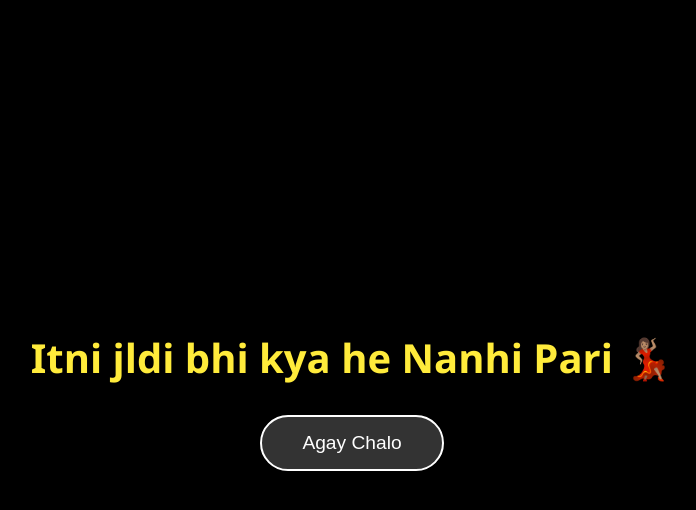
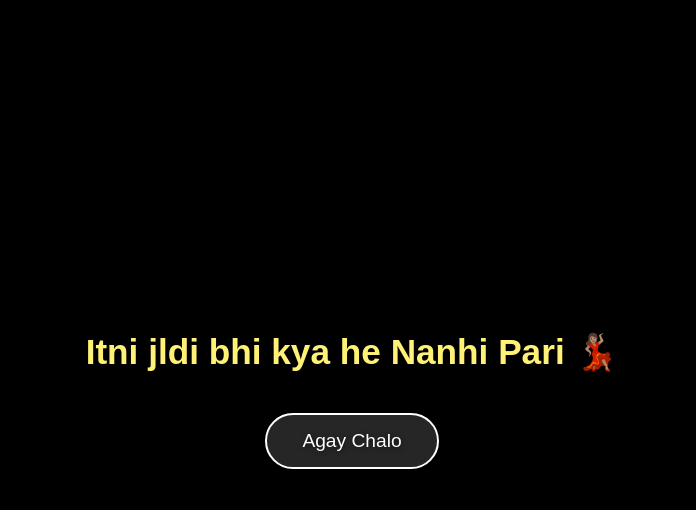
Before and after one commit to ashkum9626-lgtm/Surprise-, a plain HTML site: page index.html in a window 1280 px wide. Both pictures are taken after a click on the button "Tap Here". Shown: the whole page, without its empty margins (288-984 px from the left). Drawn offline with Linux system fonts and the light colour scheme.

Commit message:
Update index.html

```diff
--- a/index.html
+++ b/index.html
@@ -6,7 +6,7 @@
     <title>Vajra Sutra</title>
     <style>
         * { margin: 0; padding: 0; box-sizing: border-box; }
-        body, html { height: 100%; width: 100%; font-family: 'Segoe UI', Tahoma, Geneva, Verdana, sans-serif; overflow: hidden; background-color: black; }
+        body, html { height: 100%; width: 100%; font-family: 'Arial', sans-serif; overflow: hidden; background-color: #000; }
 
         .screen {
             position: absolute;
@@ -17,36 +17,40 @@
             align-items: center;
             background-size: cover;
             background-position: center;
-            background-repeat: no-repeat;
             transition: opacity 1s ease-in-out;
             opacity: 0;
         }
 
         .active { display: flex; opacity: 1; }
 
-        .content-overlay {
+        .overlay {
             text-align: center;
             z-index: 10;
-            padding: 20px;
+            width: 100%;
         }
 
-        h2 { font-size: 2.5rem; font-weight: bold; text-shadow: 2px 2px 10px rgba(0,0,0,0.5); margin-bottom: 30px; }
+        /* Plain Text Colors */
+        #step1 h2 { color: #ffffff; }
+        #step2 h2 { color: #fff176; }
+        #step3 h2 { color: #ff80ab; }
 
-        /* Text Colors based on images */
-        #step1 h2 { color: #ffffff; } /* Gift Box - White text */
-        #step2 h2 { color: #ffeb3b; } /* Dancing - Yellow text */
-        #step3 h2 { color: #f48fb1; } /* Birthday - Pink text */
+        h2 {
+            font-size: 2.2rem;
+            text-shadow: 3px 3px 15px rgba(0,0,0,0.8);
+            margin-bottom: 40px;
+            padding: 0 20px;
+        }
 
-        .invisible-btn {
-            background: rgba(255, 255, 255, 0.2);
+        .glass-btn {
+            background: rgba(255, 255, 255, 0.15);
             border: 2px solid white;
             color: white;
-            padding: 15px 40px;
+            padding: 15px 35px;
             font-size: 1.2rem;
             border-radius: 50px;
             cursor: pointer;
-            backdrop-filter: blur(5px);
-            transition: 0.3s;
+            backdrop-filter: blur(8px);
+            text-shadow: 1px 1px 5px rgba(0,0,0,0.5);
         }
     </style>
 </head>
@@ -55,38 +59,38 @@
     <audio id="bgMusic" src="songs.mp3" loop></audio>
 
     <div id="step1" class="screen active" style="background-image: url('giftbox.gif');">
-        <div class="content-overlay">
+        <div class="overlay">
             <h2>Click for Surprise 🎁</h2>
-            <button class="invisible-btn" onclick="nextStep(1, 2)">Tap Here</button>
+            <button class="glass-btn" onclick="next(1, 2)">Tap Here</button>
         </div>
     </div>
 
     <div id="step2" class="screen" style="background-image: url('dance.gif');">
-        <div class="content-overlay">
+        <div class="overlay">
             <h2>Itni jldi bhi kya he Nanhi Pari 💃🏽</h2>
-            <button class="invisible-btn" onclick="nextStep(2, 3)">Agay Chalo</button>
+            <button class="glass-btn" onclick="next(2, 3)">Agay Chalo</button>
         </div>
     </div>
 
     <div id="step3" class="screen" style="background-image: url('birthday.gif');">
-        <div class="content-overlay">
+        <div class="overlay">
             <h2>Happy Birthday Sweety 💓</h2>
         </div>
     </div>
 
     <script>
-        function nextStep(current, next) {
+        function next(curr, nxt) {
             const audio = document.getElementById('bgMusic');
-            if(current === 1) audio.play().catch(() => console.log("Music play blocked"));
+            if(curr === 1) audio.play().catch(() => {});
 
-            const curEl = document.getElementById('step' + current);
-            const nextEl = document.getElementById('step' + next);
+            const c = document.getElementById('step' + curr);
+            const n = document.getElementById('step' + nxt);
 
-            curEl.style.opacity = '0';
+            c.style.opacity = '0';
             setTimeout(() => {
-                curEl.classList.remove('active');
-                nextEl.classList.add('active');
-                setTimeout(() => { nextEl.style.opacity = '1'; }, 50);
+                c.classList.remove('active');
+                n.classList.add('active');
+                setTimeout(() => { n.style.opacity = '1'; }, 50);
             }, 1000);
         }
     </script>
```
